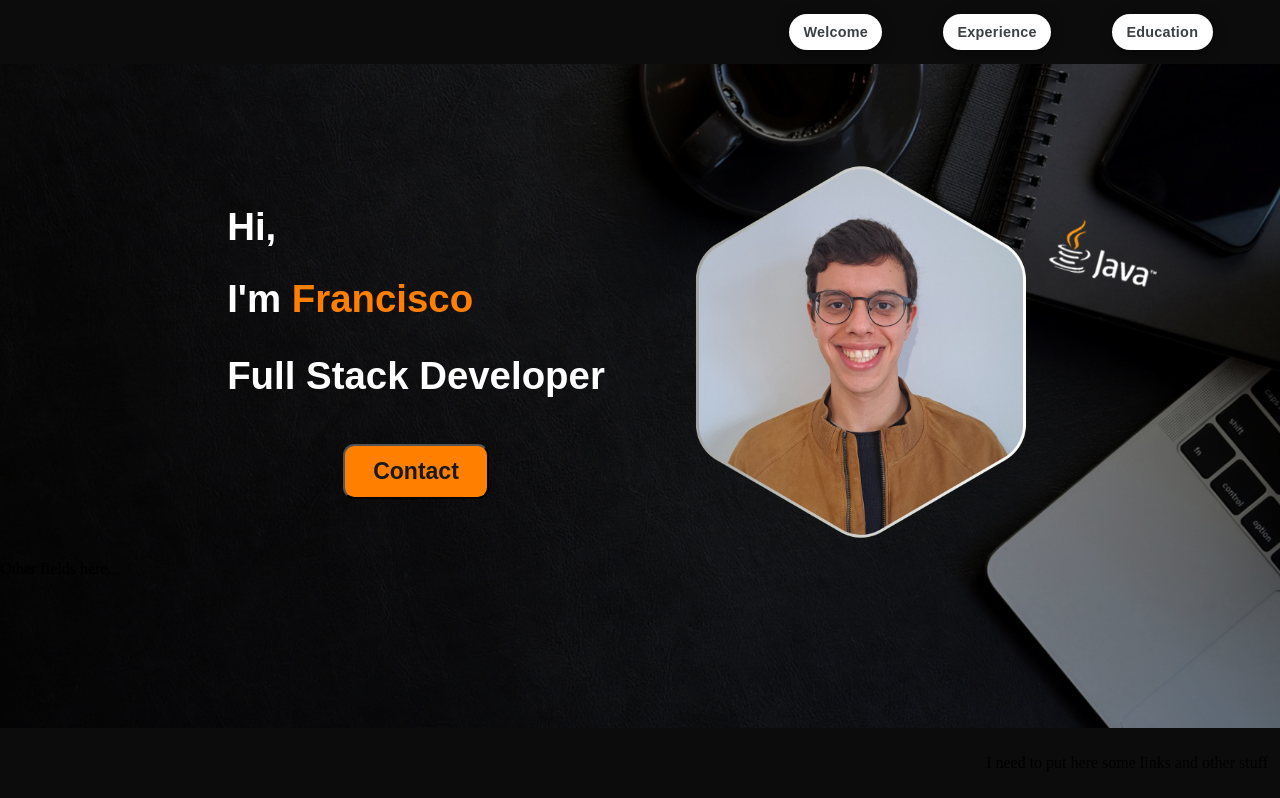
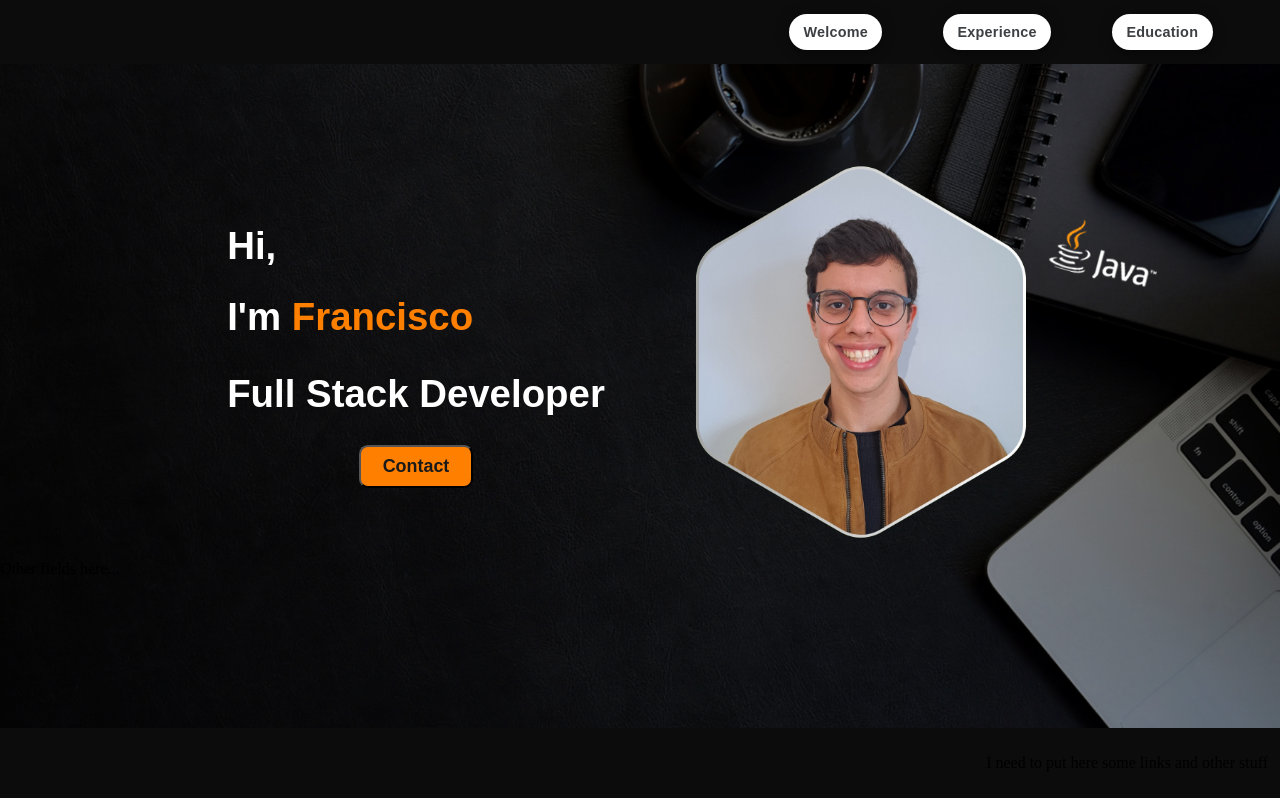
Before and after one commit to fh0312/fh0312.github.io, an Angular app in the folder portfolio/: page / in a window 1280 px wide. Shown: the top 798 px of the page. Built offline with nearby package versions, Linux system fonts and the light colour scheme.

Commit message:
Adding contact button link and style

```diff
--- a/portfolio/src/app/welcome-title/welcome-title.component.css
+++ b/portfolio/src/app/welcome-title/welcome-title.component.css
@@ -30,14 +30,36 @@
   color: #ffffff;
 }
 
+.contact{
+  display: flex;
+  align-items: center;
+  justify-content: center;
+  height: 4rem;
+  width: 100%
+}
+
 .contact-me {
   margin-top: 2em;
   background: #ff8001;
   color: #191919;
   font-weight: 800;
-  font-size: 1.8vw;
+  font-size: 1.4vw;
+  min-font-size: 3em;
   padding: 0.5em 1.2em;
   border-radius: 0.5em;
+  cursor: pointer;
+}
+
+.contact-me:hover {
+  background: #ff8001;
+  color: #191919;
+  font-weight: 800;
+  font-size: 1.5vw;
+  min-font-size: 2.5em;
+  border-radius: 0.5em;
+  cursor: pointer;
+  transition: ease-in-out 0.2s;
+  box-shadow: 0 0 0 0.2em #ff8001;
 }
 
 @media (max-width: 600px) {
--- a/portfolio/src/app/welcome-title/welcome-title.component.html
+++ b/portfolio/src/app/welcome-title/welcome-title.component.html
@@ -3,4 +3,6 @@
   <h1 class="name">I'm <span class="francisco">Francisco</span></h1>
   <h1 class="role">Full Stack Developer</h1>
 </div>
-<button class="contact-me" >Contact</button>
+<div class="contact">
+  <button class="contact-me" (click)="navigateTo('https://www.linkedin.com/in/franciscojosehenriques/')">Contact</button>
+</div>
--- a/portfolio/src/app/welcome-title/welcome-title.component.ts
+++ b/portfolio/src/app/welcome-title/welcome-title.component.ts
@@ -9,5 +9,8 @@ import { Component } from '@angular/core';
 })
 export class WelcomeTitleComponent {
 
+  navigateTo(url: string) {
+    window.location.href = url;
+  }
 
 }
```
